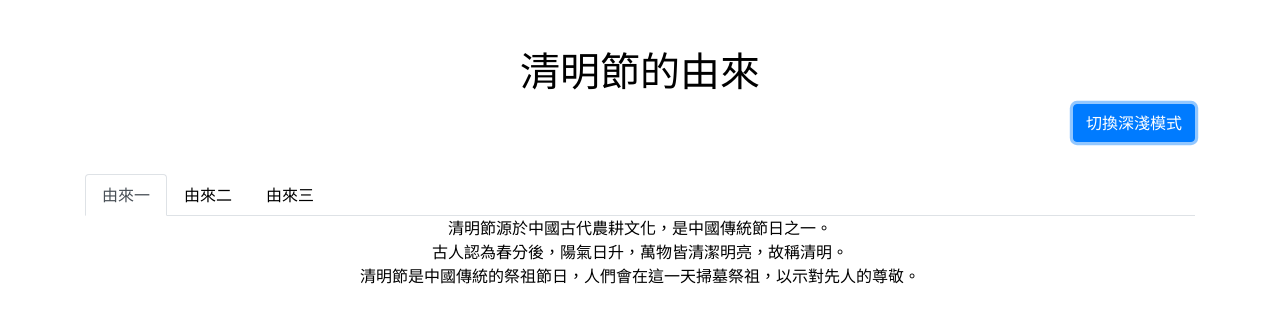
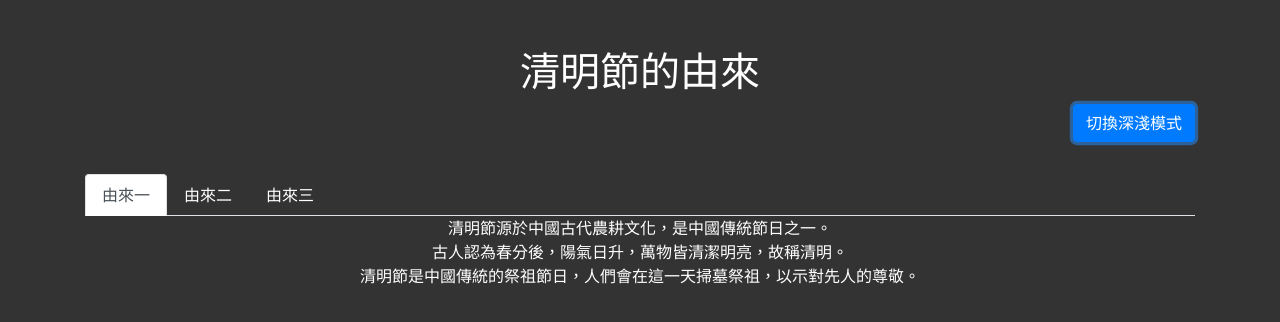
Before and after one commit to rax0609/test1, a plain HTML site: page index.html in a window 1280 px wide. Both pictures are taken after a click on the button "切換深淺模式". Drawn offline with nearby package versions, Linux system fonts and the light colour scheme.

Commit message:
Add files via upload

```diff
--- a/index.html
+++ b/index.html
@@ -32,7 +32,7 @@
     </style>
     <link rel="icon" href="https://cdn-icons-png.flaticon.com/512/4382/4382479.png">
 </head>
-<body>
+<body class="light-mode">
     <div class="container mt-5">
         <h1 class="text-center">清明節的由來</h1>
         <div class="d-flex justify-content-end">
@@ -75,12 +75,15 @@
     <script src="https://stackpath.bootstrapcdn.com/bootstrap/4.3.1/js/bootstrap.min.js"></script>
     <script>
         document.getElementById('toggleButton').addEventListener('click', function() {
-            if (document.body.classList.contains('light-mode')) {
-                document.body.classList.remove('light-mode');
-                document.body.classList.add('dark-mode');
+            var body = document.body;
+            if (!body.classList.contains('light-mode') && !body.classList.contains('dark-mode')) {
+                body.classList.add('light-mode');
+            } else if (body.classList.contains('light-mode')) {
+                body.classList.remove('light-mode');
+                body.classList.add('dark-mode');
             } else {
-                document.body.classList.remove('dark-mode');
-                document.body.classList.add('light-mode');
+                body.classList.remove('dark-mode');
+                body.classList.add('light-mode');
             }
         });
     </script>
```
